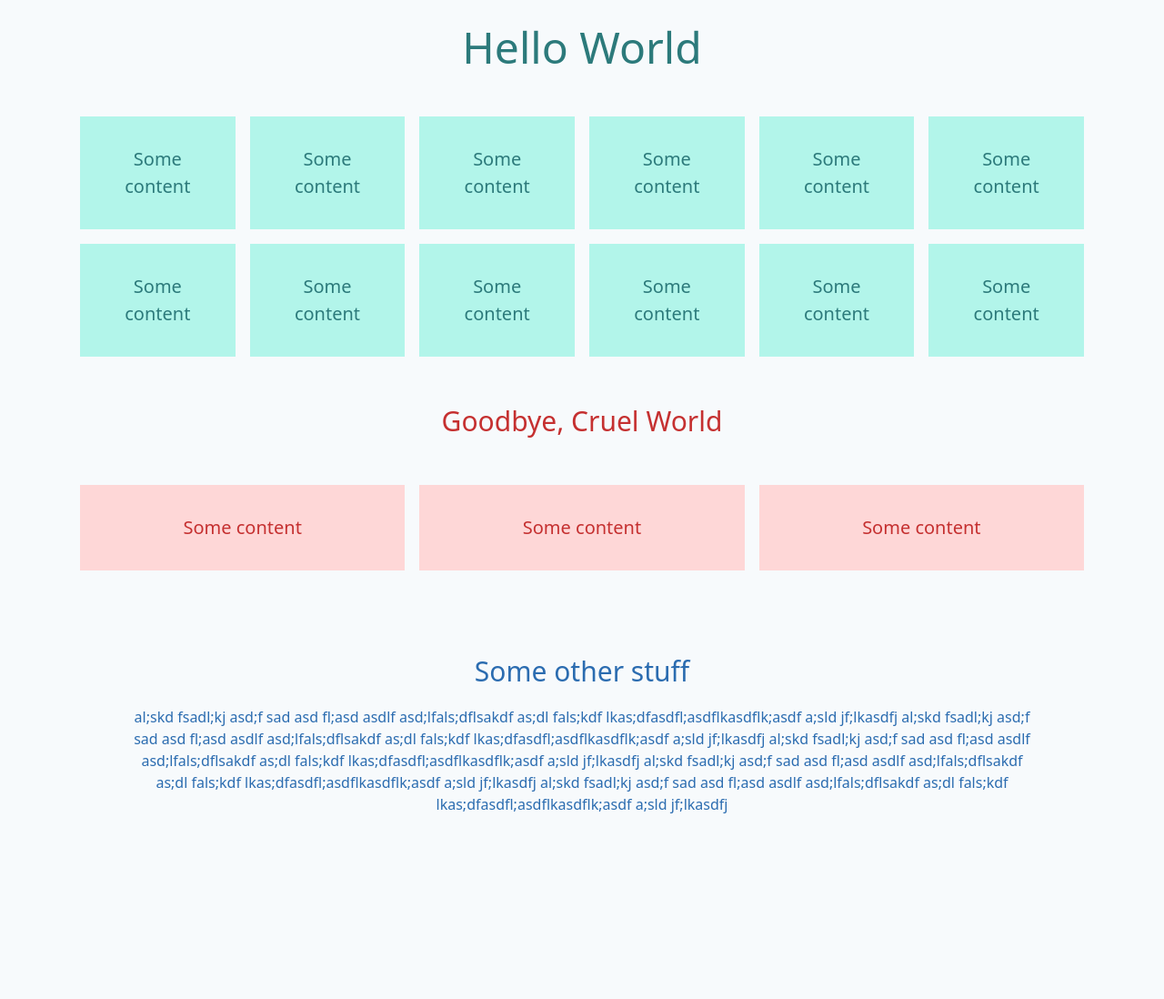
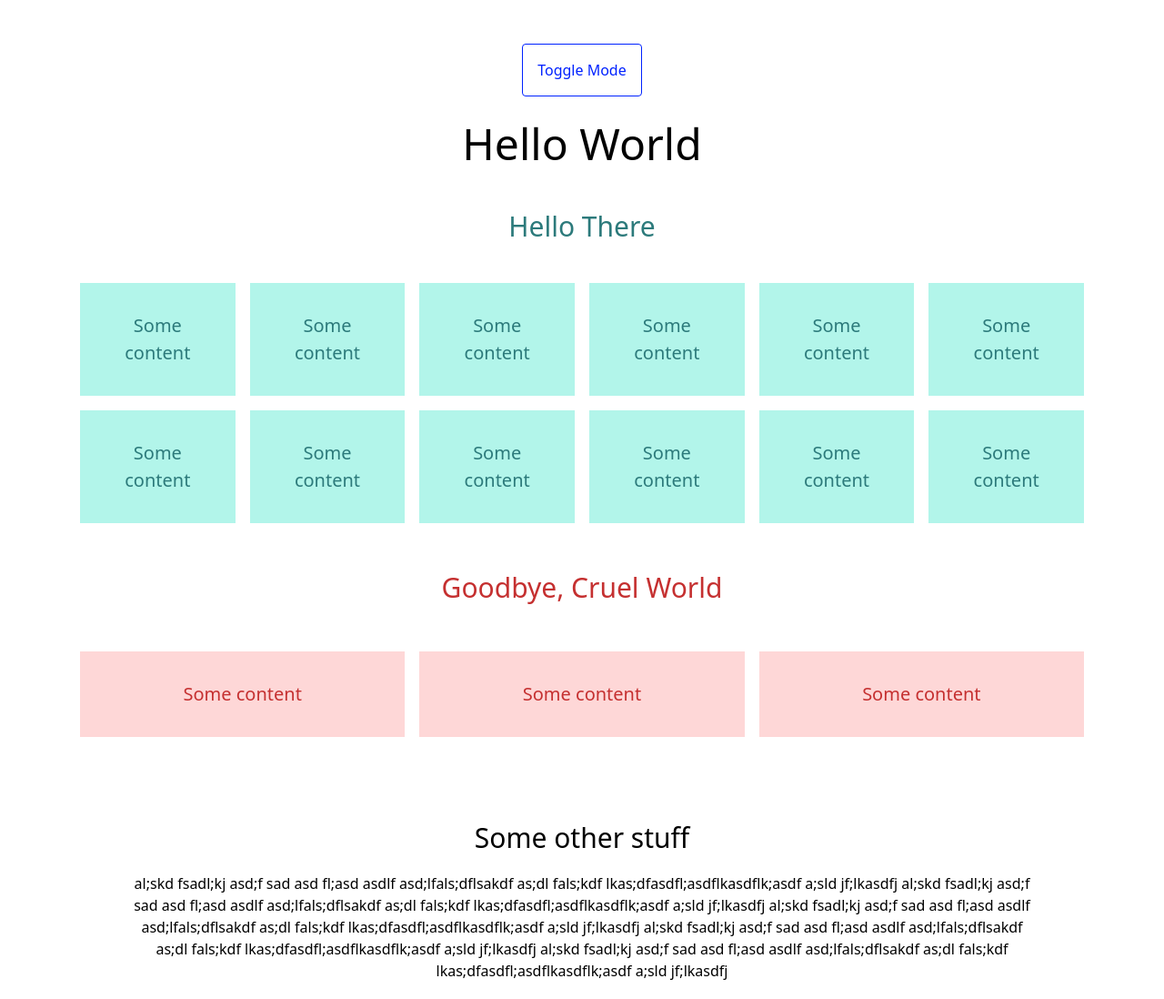
Before and after one commit to karlyanelson/tailwind-playground, a website built with Parcel: page src/index.html in a window 1280 px wide. Shown: the whole page at 91% size. Before the commit the page ends 976 px from the top, so only its background shows below. Built offline with nearby package versions, Linux system fonts and the light colour scheme.

Commit message:
added custom colors using custom properties for dark and light mode

```diff
--- a/src/index.html
+++ b/src/index.html
@@ -1,17 +1,23 @@
 <!DOCTYPE html>
 <html lang="en">
   <head>
-    <meta charset="UTF-8">
-    <meta name="viewport" content="width=device-width, initial-scale=1.0">
+    <meta charset="UTF-8" />
+    <meta name="viewport" content="width=device-width, initial-scale=1.0" />
     <title>Document</title>
-    <link rel="stylesheet" href="styles.css">
+    <link rel="stylesheet" href="styles.css" />
   </head>
-  <body class="bg-gray-100 dark:bg-gray-800 text-center">
+  <body class="text-center p-12 bg-bg text-ink">
+    <button class="text-action border border-action p-4 rounded" data-toggle>
+      Toggle Mode
+    </button>
     <main class="max-w-6xl mx-auto">
+      <h1 class="text-5xl px-12 py-4">Hello World</h1>
       <section class="text-teal-700 dark:text-teal-300">
-        <h1 class="text-5xl px-12 py-4">Hello World</h1>
-        <div class="text-xl gap-4 p-6 grid md:grid-cols-2 lg:grid-cols-3 xl:grid-cols-6">
-          <p class="p-8 bg-teal-200 dark:bg-teal-800 ">Some content</p>
+        <h2 class="text-3xl px-12 py-4">Hello There</h2>
+        <div
+          class="text-xl gap-4 p-6 grid md:grid-cols-2 lg:grid-cols-3 xl:grid-cols-6"
+        >
+          <p class="p-8 bg-teal-200 dark:bg-teal-800">Some content</p>
           <p class="p-8 bg-teal-200 dark:bg-teal-800">Some content</p>
           <p class="p-8 bg-teal-200 dark:bg-teal-800">Some content</p>
           <p class="p-8 bg-teal-200 dark:bg-teal-800">Some content</p>
@@ -28,21 +34,28 @@
       <section class="text-red-700 dark:text-red-300">
         <h2 class="text-3xl p-6">Goodbye, Cruel World</h2>
         <div class="text-xl gap-4 p-6 grid md:grid-cols-3">
-          <p class="p-8 bg-red-200 dark:bg-red-800  ">Some content</p>
+          <p class="p-8 bg-red-200 dark:bg-red-800">Some content</p>
           <p class="p-8 bg-red-200 dark:bg-red-800 text-xl">Some content</p>
           <p class="p-8 bg-red-200 dark:bg-red-800 text-xl">Some content</p>
         </div>
       </section>
-      <section class="p-16 ">
+      <section class="p-16">
         <h2 class="text-3xl">Some other stuff</h2>
         <p class="p-4">
-          al;skd fsadl;kj asd;f sad asd fl;asd asdlf asd;lfals;dflsakdf as;dl fals;kdf lkas;dfasdfl;asdflkasdflk;asdf a;sld jf;lkasdfj
-          al;skd fsadl;kj asd;f sad asd fl;asd asdlf asd;lfals;dflsakdf as;dl fals;kdf lkas;dfasdfl;asdflkasdflk;asdf a;sld jf;lkasdfj
-          al;skd fsadl;kj asd;f sad asd fl;asd asdlf asd;lfals;dflsakdf as;dl fals;kdf lkas;dfasdfl;asdflkasdflk;asdf a;sld jf;lkasdfj
-          al;skd fsadl;kj asd;f sad asd fl;asd asdlf asd;lfals;dflsakdf as;dl fals;kdf lkas;dfasdfl;asdflkasdflk;asdf a;sld jf;lkasdfj
-          al;skd fsadl;kj asd;f sad asd fl;asd asdlf asd;lfals;dflsakdf as;dl fals;kdf lkas;dfasdfl;asdflkasdflk;asdf a;sld jf;lkasdfj
+          al;skd fsadl;kj asd;f sad asd fl;asd asdlf asd;lfals;dflsakdf as;dl
+          fals;kdf lkas;dfasdfl;asdflkasdflk;asdf a;sld jf;lkasdfj al;skd
+          fsadl;kj asd;f sad asd fl;asd asdlf asd;lfals;dflsakdf as;dl fals;kdf
+          lkas;dfasdfl;asdflkasdflk;asdf a;sld jf;lkasdfj al;skd fsadl;kj asd;f
+          sad asd fl;asd asdlf asd;lfals;dflsakdf as;dl fals;kdf
+          lkas;dfasdfl;asdflkasdflk;asdf a;sld jf;lkasdfj al;skd fsadl;kj asd;f
+          sad asd fl;asd asdlf asd;lfals;dflsakdf as;dl fals;kdf
+          lkas;dfasdfl;asdflkasdflk;asdf a;sld jf;lkasdfj al;skd fsadl;kj asd;f
+          sad asd fl;asd asdlf asd;lfals;dflsakdf as;dl fals;kdf
+          lkas;dfasdfl;asdflkasdflk;asdf a;sld jf;lkasdfj
         </p>
       </section>
     </main>
+
+    <script src="./index.js"></script>
   </body>
 </html>
--- /dev/null
+++ b/src/index.js
@@ -0,0 +1,9 @@
+document.addEventListener("click", function (e) {
+  if (!e.target.matches("button")) {
+    return;
+  }
+
+  if (e.target.matches("[data-toggle]")) {
+    document.querySelector("html").classList.toggle("dark");
+  }
+});
--- a/src/styles.css
+++ b/src/styles.css
@@ -1,13 +1,28 @@
+:root {
+  --theme-light-action: #0022ff;
+  --theme-dark-action: #8691dc;
+
+  --theme-light-ink: #000000;
+  --theme-dark-ink: #ffffff;
+
+  --theme-light-bg: #ffffff;
+  --theme-dark-bg: #000000;
+}
+
+body {
+  --action: var(--theme-light-action);
+  --ink: var(--theme-light-ink);
+  --bg: var(--theme-light-bg);
+}
+
+.dark body {
+  --action: var(--theme-dark-action);
+  --ink: var(--theme-dark-ink);
+  --bg: var(--theme-dark-bg);
+}
+
 @tailwind base;
 
 @tailwind components;
 
 @tailwind utilities;
-
-body {
-  @apply text-blue-700;
-}
-
-.dark body {
-  @apply text-blue-300;
-}
--- a/tailwind.config.js
+++ b/tailwind.config.js
@@ -3,17 +3,20 @@ module.exports = {
     removeDeprecatedGapUtilities: true,
     purgeLayersByDefault: true,
   },
-  purge: [
-    'src/**/*.html',
-    'src/**/*.css',
-  ],
+  purge: ["src/**/*.html", "src/**/*.css"],
   theme: {
-    extend: {},
+    extend: {
+      colors: {
+        action: "var(--action)",
+        ink: "var(--ink)",
+        bg: "var(--bg)",
+      },
+    },
   },
   variants: {},
   plugins: [],
   experimental: {
-    darkModeVariant: true
+    darkModeVariant: true,
   },
-  dark: 'class',
-}
+  dark: "class",
+};
```
